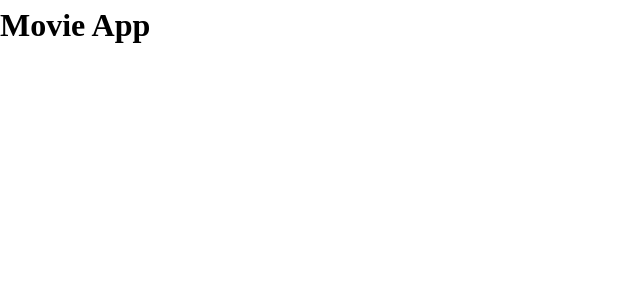
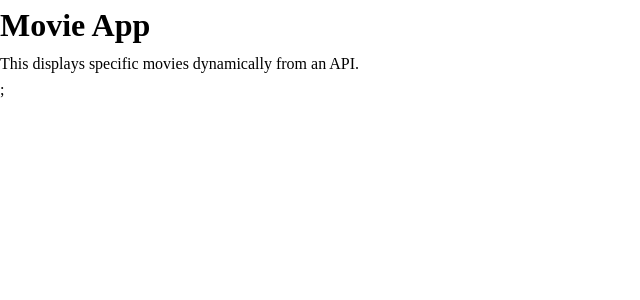
Before and after one commit to Doubting-Thomas/movie-app, a React (Create React App) app: page / in a window 1280 px wide. Shown: the top 300 px of the page, without its empty margins (0-640 px from the left). Built offline with nearby package versions, Linux system fonts and the light colour scheme.

Commit message:
style: update jsx

```diff
--- a/src/App.js
+++ b/src/App.js
@@ -2,7 +2,12 @@ import "./App.css";
 import { useState } from "react";
 
 function App() {
-  return <h1>Movie App</h1>;
+  return (
+    <div>
+      <h1>Movie App</h1>
+      <p>This displays specific movies dynamically from an API.</p>;
+    </div>
+  );
 }
 
 export default App;
```
